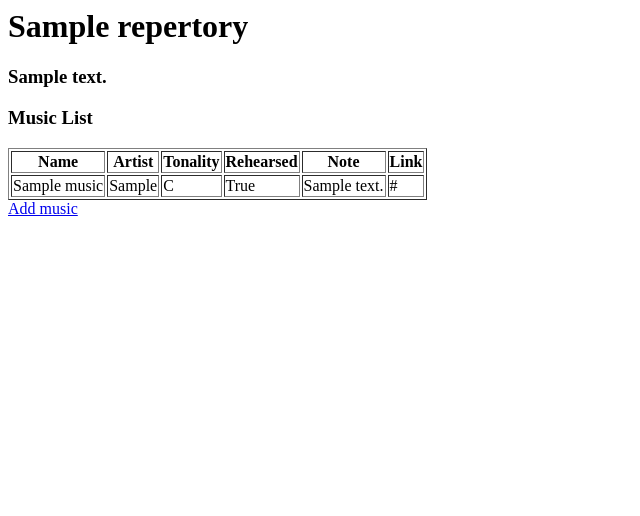
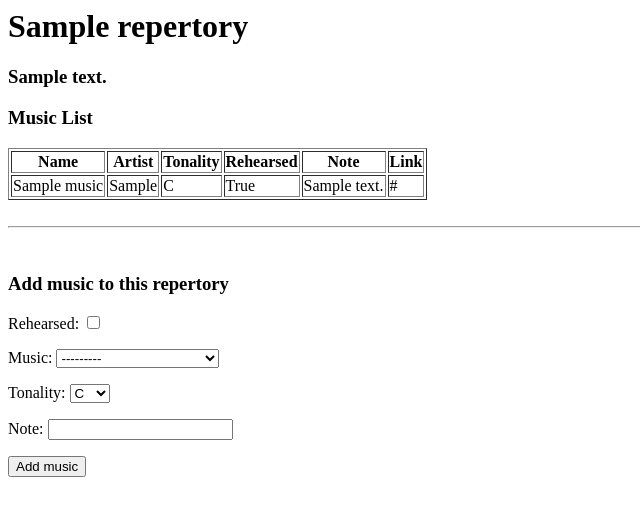
Before and after one commit to hugonxc/repband, a Django app: page /repertory/manage/1 in a window 1280 px wide. Shown: the top 516 px of the page, without its empty margins (0-640 px from the left). Run offline with Django 3.2, Linux system fonts and the light colour scheme; a user stored in the database is signed in; tables that the repository leaves empty hold one stand-in row (values such as "Sample post").

Commit message:
add music to repertory feature

```diff
--- a/src/core/forms.py
+++ b/src/core/forms.py
@@ -1,7 +1,7 @@
 from django import forms
 from django.contrib.auth.forms import UserCreationForm
 from django.contrib.auth.models import User
-from core.models import Music, Repertory
+from core.models import Music, Repertory, RepertoryMusic
 
 
 class SignUpForm(UserCreationForm):
@@ -35,3 +35,15 @@
 
     class Meta:
         model = Repertory
+
+
+class AddMusicForm(forms.Form):
+    CHOICES = (('Option 1', 'Option 1'),('Option 2', 'Option 2'),)
+
+    rehearsed = forms.BooleanField(required=False)
+    music = forms.ModelChoiceField(queryset=Music.objects.all(), to_field_name="id")
+    tonality = forms.ChoiceField(choices=RepertoryMusic.TONALITES)
+    note = forms.CharField(max_length=500, required=False)
+
+    class Meta:
+        model = RepertoryMusic
--- a/src/core/models.py
+++ b/src/core/models.py
@@ -2,9 +2,13 @@
 from django.contrib.auth.models import User
 
 class Music(models.Model):
-    name = models.CharField(unique=True, max_length=200)
-    artist = models.CharField(unique=True, max_length=200)
+    name = models.CharField(max_length=200)
+    artist = models.CharField(max_length=200)
     yt_link = models.CharField(unique=True, max_length=200)
+
+    def __str__(self):
+        return self.name + ' - ' + self.artist
+
 
 class RepertoryMusic(models.Model):
     TONALITES = [
@@ -34,10 +38,10 @@
 
     music = models.ForeignKey(Music,on_delete=models.DO_NOTHING)
     rehearsed = models.BooleanField(default=False)
-    note = models.CharField(unique=True, max_length=500)
+    note = models.CharField(max_length=500)
 
 class Repertory(models.Model):
     owner = models.ForeignKey(User,on_delete=models.DO_NOTHING)
-    name = models.CharField(unique=True, max_length=200)
-    note = models.CharField(unique=True, max_length=500)
+    name = models.CharField(max_length=200)
+    note = models.CharField(max_length=500)
     repertory_musics = models.ManyToManyField(RepertoryMusic)
--- a/src/core/templates/repertory/manage_repertory.html
+++ b/src/core/templates/repertory/manage_repertory.html
@@ -26,4 +26,14 @@
     {% endfor %}
 </table>
 
-<a href="#">Add music</a>
+<br>
+<hr>
+<br>
+
+<h3>Add music to this repertory</h3>
+
+<form action="" method="post">
+    {% csrf_token %}
+    {{ add_music_form.as_p }}
+    <input type="submit" value="Add music">
+</form>
--- a/src/core/views.py
+++ b/src/core/views.py
@@ -4,9 +4,9 @@
 
 from django.contrib.auth.models import User
 
-from core.models import Music, Repertory
+from core.models import Music, Repertory, RepertoryMusic
 
-from core.forms import SignUpForm, LoginForm, NewMusicForm, CreateRepertoryForm
+from core.forms import SignUpForm, LoginForm, NewMusicForm, CreateRepertoryForm, AddMusicForm
 
 def index(request):
     if request.method == "POST":
@@ -103,23 +103,38 @@
     repertory = Repertory.objects.get(pk=pk)
     musics = repertory.repertory_musics.all()
 
-    # if request.method == "POST":
-    #     form = CreateRepertoryForm(request.POST)
+    if request.method == "POST":
+        pass
+        form = AddMusicForm(request.POST)
 
-    #     if form.is_valid():
-    #         name = form.cleaned_data.get('name')
-    #         note = form.cleaned_data.get('note')
-    #         user = User.objects.get(username=request.user)
+        if form.is_valid():
+            rehearsed = form.cleaned_data.get('rehearsed')
+            music = form.cleaned_data.get('music')
+            tonality = form.cleaned_data.get('tonality')
+            note = form.cleaned_data.get('note')
 
-    #         Repertory.objects.create(owner=user,
-    #                                name=name,
-    #                                note=note)
-    #         return redirect('profile')
-    # else:
-    #     form = CreateRepertoryForm()
+            print("INFO:", rehearsed, music, tonality, note)
+
+            rm = RepertoryMusic.objects.create(tonality=tonality,
+                                                music=music,
+                                                rehearsed=rehearsed,
+                                                note=note)
+
+            repertory.repertory_musics.add(rm)
+            repertory.save()
+
+        #     user = User.objects.get(username=request.user)
+
+        #     Repertory.objects.create(owner=user,
+        #                            name=name,
+        #                            note=note)
+            return redirect('manage_repertory', pk=pk)
+    else:
+        add_music_form = AddMusicForm()
 
     return render(request, 'repertory/manage_repertory.html', {'repertory': repertory,
-                                                               'musics': musics})
+                                                               'musics': musics,
+                                                               'add_music_form': add_music_form})
 
 
 
@@ -127,9 +142,3 @@
 @login_required
 def add_music_to_repertory(request):
     pass
-
-
-
-@login_required
-def list_repertory(request):
-    pass
```
Also changed, not shown: src/core/templates/account/profile.html (+9 -3 lines).
